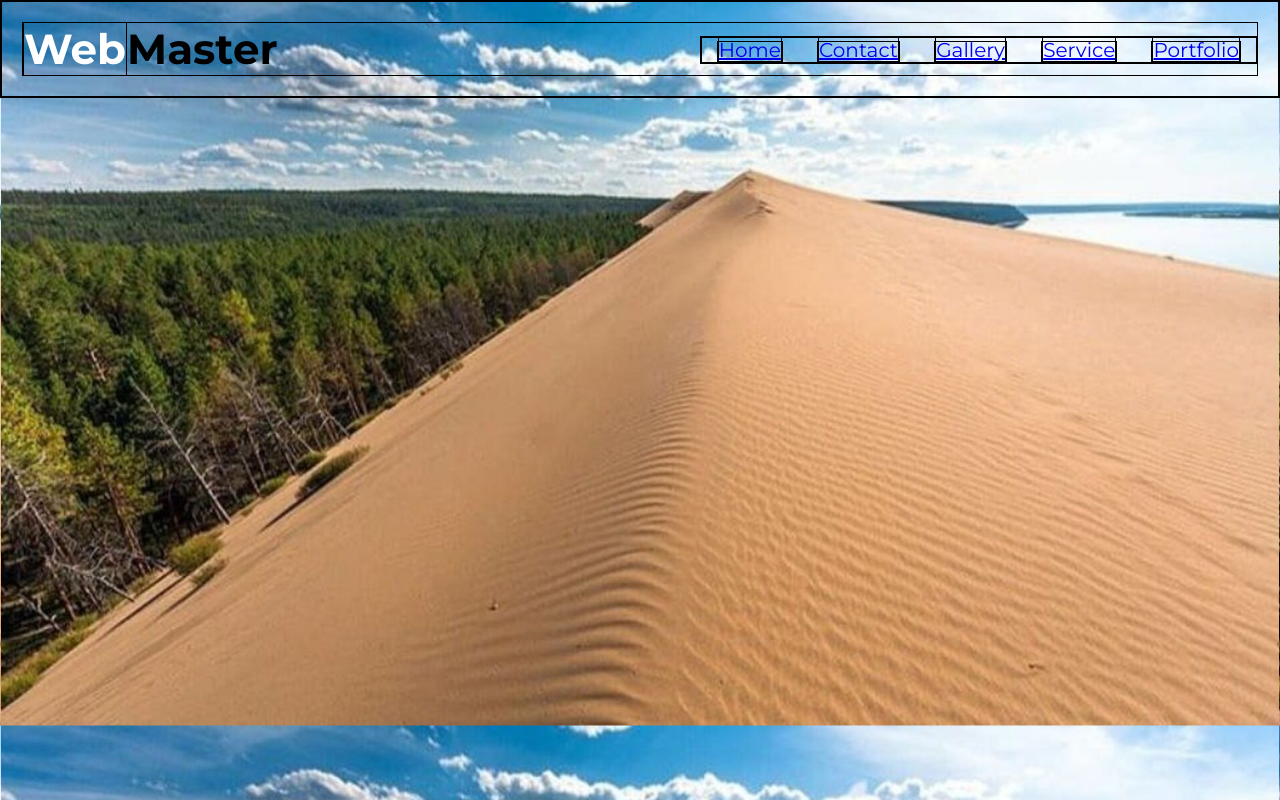
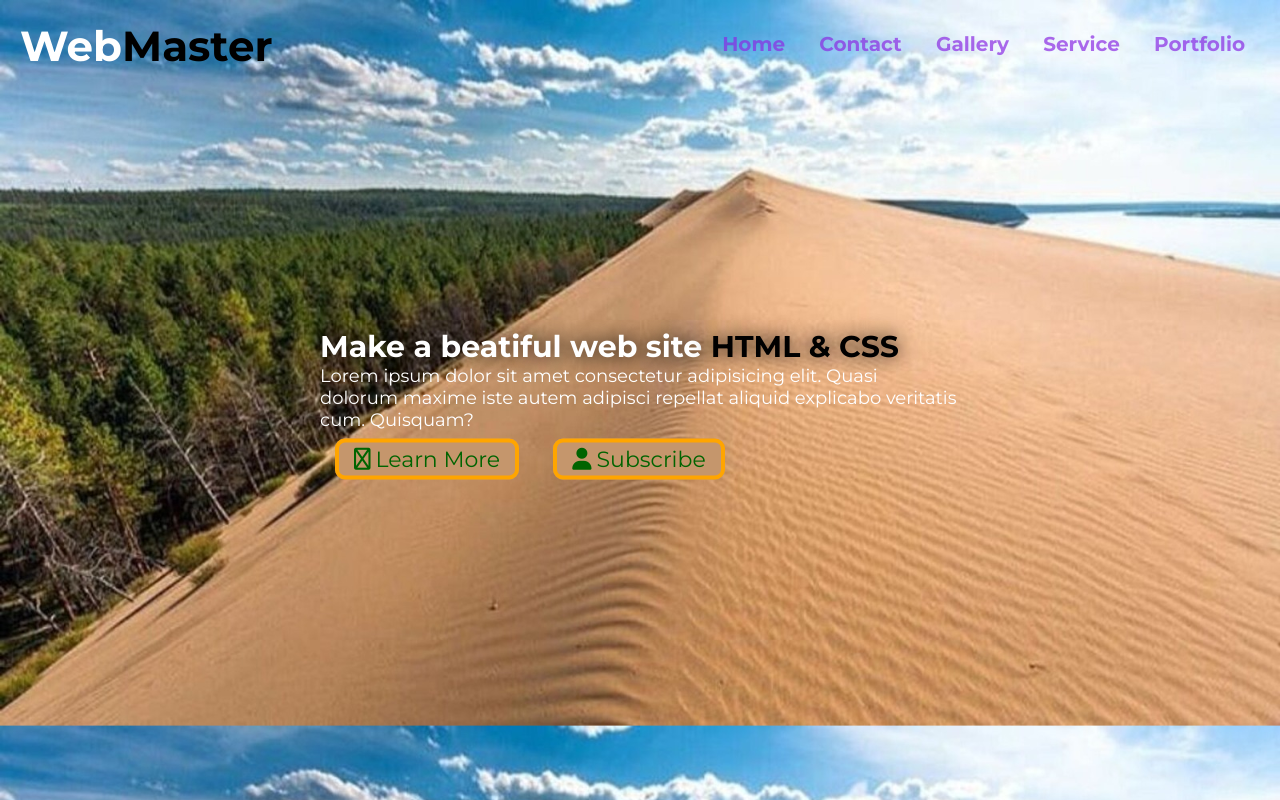
Before and after one commit to baranysf/43--WebMaster, a plain HTML site: page index.html in a window 1280 px wide. Drawn offline with Linux system fonts and the light colour scheme.

Commit message:
proje tamamlandı

```diff
--- a/css/style.css
+++ b/css/style.css
@@ -1,10 +1,11 @@
 @import url('https://fonts.googleapis.com/css2?family=Montserrat:wght@400;500;600;700;800&display=swap');
+
 
 *{
     margin: 0;
     padding: 0;
     box-sizing: border-box;
-    border: 1px solid black;
+    border: 0px solid black;
 }
 
 .logo{
@@ -39,4 +40,54 @@ h1.logo{
 
 .link>ul>li>a{
     font-size: 20px;
+    font-weight: bolder;
+    text-decoration: none;
+    color: rgba(138, 43, 226, 0.7);
 }
+
+.link>ul>li>a:hover{
+    text-decoration: underline;
+    color: rgba(138, 43, 226, 1);
+}
+
+section{
+    position: absolute;
+    top: 50%;
+    left: 50%;
+    transform: translate(-50%, -50%);
+}
+
+section>h2{
+    color: white;
+    font-size: 30px;
+    text-shadow: 0 0 20px black;
+}
+
+section>h2>span{
+    color: #000;
+}
+
+section>p{
+    color: white;
+    font-size: 18px;
+    margin-bottom: 15px;
+}
+
+section>a{
+    color: darkgreen;
+    background-color: #C5966C;
+    font-size: 22px;
+    border-radius: 10px;
+    border: 4px solid orange;
+    padding: 3px 15px;
+    text-decoration: none;
+    margin: 15px;
+}
+
+section>a:hover{
+    border: 4px solid yellow;
+}
+
+section>a>i{
+    margin-right: 5px;
+}
--- a/index.html
+++ b/index.html
@@ -4,6 +4,7 @@
     <meta charset="UTF-8">
     <meta http-equiv="X-UA-Compatible" content="IE=edge">
     <meta name="viewport" content="width=device-width, initial-scale=1.0">
+    <link rel="stylesheet" href="https://cdnjs.cloudflare.com/ajax/libs/font-awesome/6.4.0/css/all.min.css" integrity="sha512-iecdLmaskl7CVkqkXNQ/ZH/XLlvWZOJyj7Yy7tcenmpD1ypASozpmT/E0iPtmFIB46ZmdtAc9eNBvH0H/ZpiBw==" crossorigin="anonymous" referrerpolicy="no-referrer" />
     <link rel="stylesheet" href="css/style.css">
     <title>WebMaster</title>
 </head>
@@ -20,6 +21,14 @@
     </ul>
    </div>
 
+    <section>
+    <h2>Make a beatiful web site <span>HTML & CSS</span></h2>
+    <p>
+        Lorem ipsum dolor sit amet consectetur adipisicing elit. Quasi dolorum maxime iste autem adipisci repellat aliquid explicabo veritatis cum. Quisquam?
+    </p>
+    <a href=""><i class="fa-sharp fa-regular fa-circle-info"></i>Learn More</a>
+    <a href=""><i class="fa-solid fa-user"></i>Subscribe</a>
+    </section>
 
 
 
```
